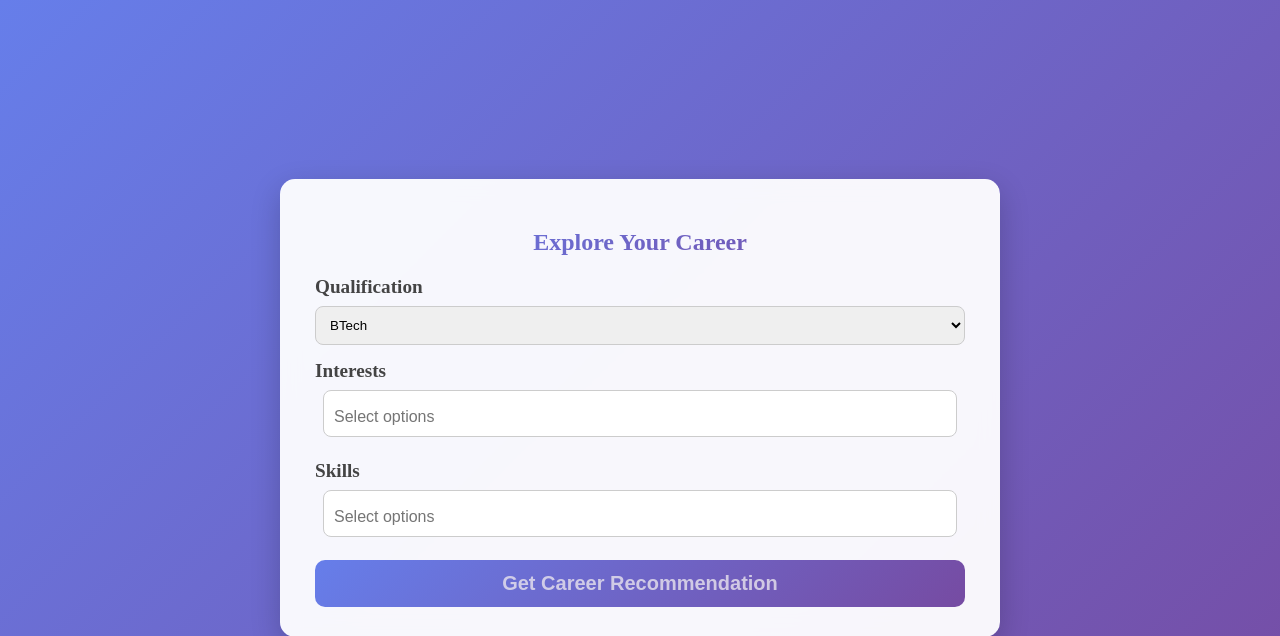
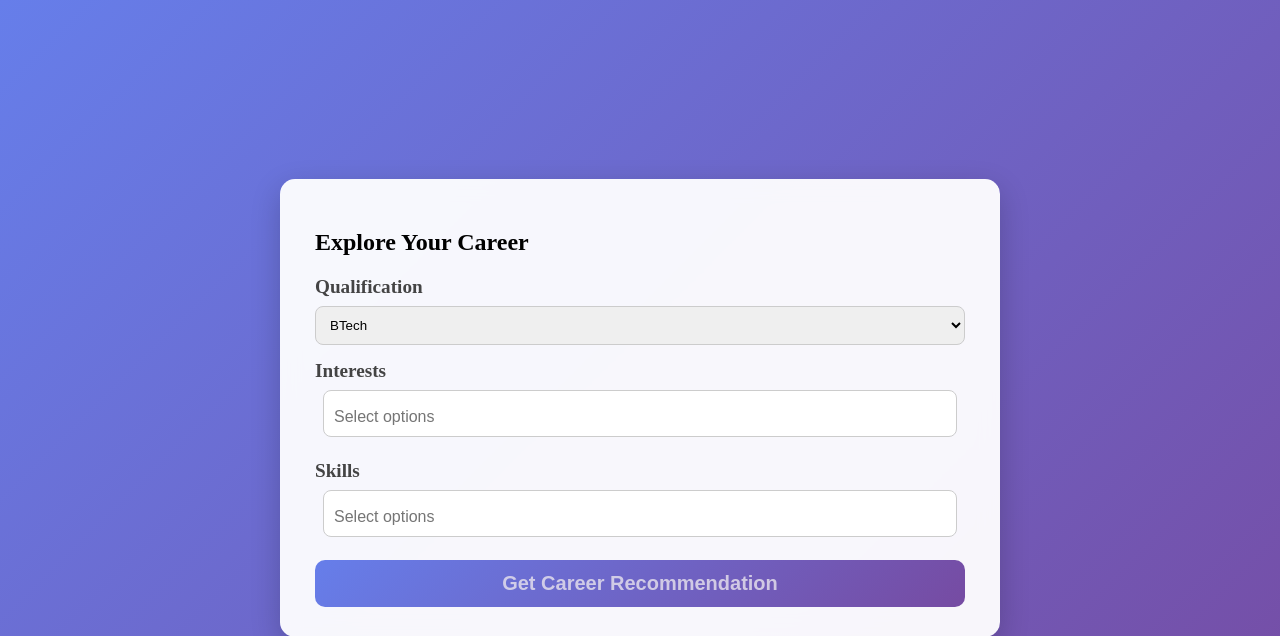
Before and after one commit to Satya-Ranjan5477/carrier-recommendation-system-project, a Flask app: page /form in a window 1280 px wide. Shown: the top 636 px of the page. Run offline with Flask 3, Linux system fonts and the light colour scheme; the visitor is signed in with stand-in values (Sample User, id 1); parts of the project's set-up code (start-up, migrations or seed data) failed here and were passed over; some libraries are stand-ins or nearby versions.

Commit message:
improve career form UI and enhance Select2 styling and layout consistency

```diff
--- a/templates/form.html
+++ b/templates/form.html
@@ -35,17 +35,6 @@
     .container:hover {
         transform: translateY(-5px);
         box-shadow: 0 15px 40px rgba(0,0,0,0.3);
-    }
-
-    h2 {
-        text-align: center;
-        margin-bottom: 20px;
-        color: #333;
-        font-weight: 700;
-        background: linear-gradient(135deg,#667eea,#764ba2) ;
-        -webkit-background-clip: text;
-        -webkit-text-fill-color: transparent;
-        text-shadow: none;
     }
 
     label {
@@ -100,7 +89,7 @@
     padding: 10px !important;
     background-color: #ffffff !important;
     background-image: none !important;
-    min-height: 45px;
+    min-height: 40px;
     box-shadow:none !important;
     display: flex;
     align-items: center;
```
